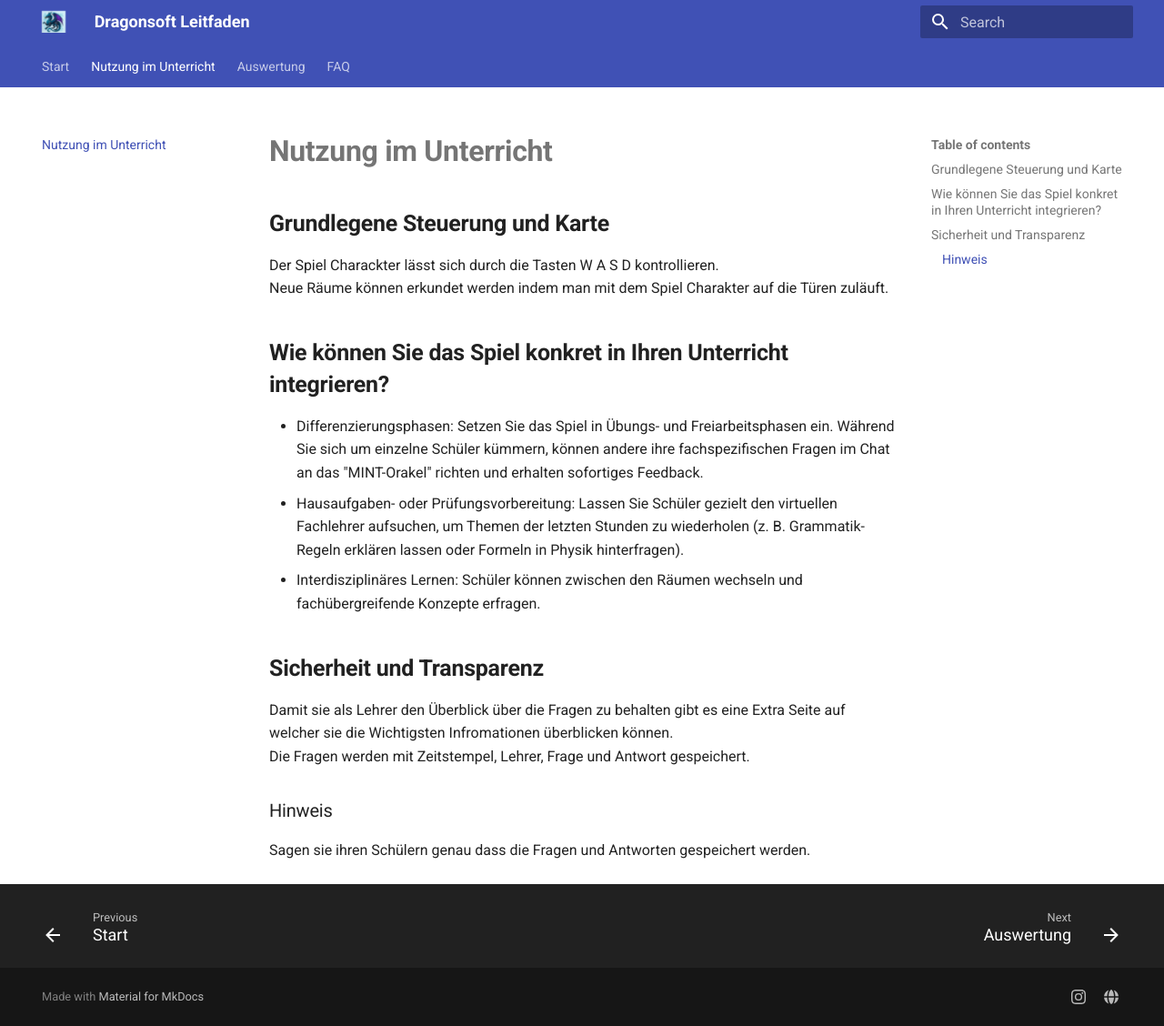
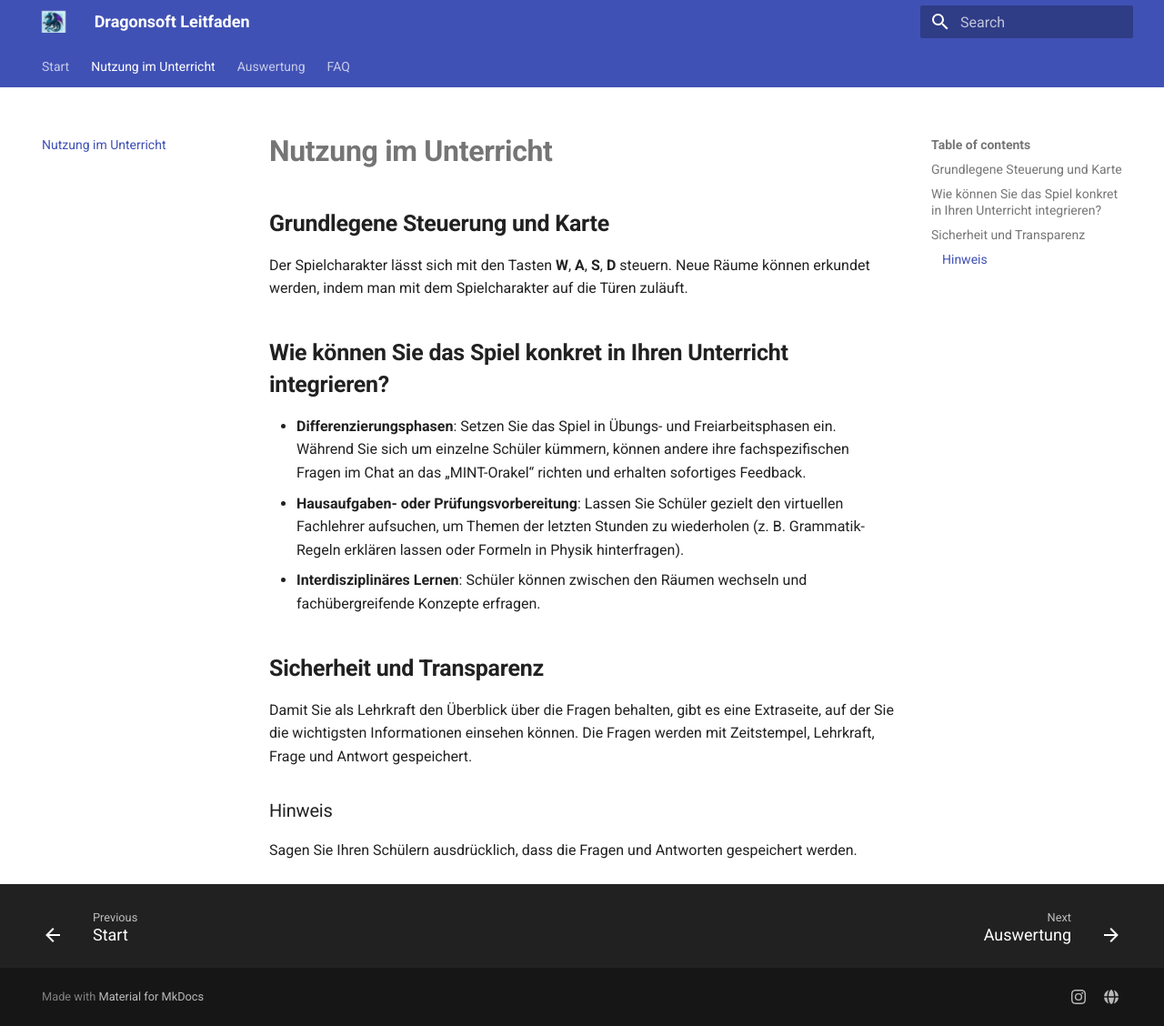
Before and after one commit to NOOD3LS/Dragonsoft-Leitfaden, an MkDocs documentation site: the page built from docs/Unterricht.md, in a window 1280 px wide and 1128 px high. Shown: the whole window at 91% size. Built offline with MkDocs 1.6.1 and Material for MkDocs 9.7.7, drawn with Linux system fonts in a browser that asks for light colours.

Commit message:
Erste Revisation

```diff
--- a/docs/Unterricht.md
+++ b/docs/Unterricht.md
@@ -1,18 +1,18 @@
 # __Nutzung im Unterricht__
 
 ## __Grundlegene Steuerung und Karte__
-Der Spiel Charackter lässt sich durch die Tasten  W A S D kontrollieren.
-Neue Räume können erkundet werden indem man mit dem Spiel Charakter auf die Türen zuläuft.
+Der Spielcharakter lässt sich mit den Tasten **W**, **A**, **S**, **D** steuern.
+Neue Räume können erkundet werden, indem man mit dem Spielcharakter auf die Türen zuläuft.
 
 ## __Wie können Sie das Spiel konkret in Ihren Unterricht integrieren?__
 
-*	Differenzierungsphasen: Setzen Sie das Spiel in Übungs- und Freiarbeitsphasen ein. Während Sie sich um einzelne Schüler kümmern, können andere ihre fachspezifischen Fragen im Chat an das "MINT-Orakel" richten und erhalten sofortiges Feedback.
-*	Hausaufgaben- oder Prüfungsvorbereitung: Lassen Sie Schüler gezielt den virtuellen Fachlehrer aufsuchen, um Themen der letzten Stunden zu wiederholen (z. B. Grammatik-Regeln erklären lassen oder Formeln in Physik hinterfragen).
-*	Interdisziplinäres Lernen: Schüler können zwischen den Räumen wechseln und fachübergreifende Konzepte erfragen.
+*	**Differenzierungsphasen**: Setzen Sie das Spiel in Übungs- und Freiarbeitsphasen ein. Während Sie sich um einzelne Schüler kümmern, können andere ihre fachspezifischen Fragen im Chat an das „MINT-Orakel“ richten und erhalten sofortiges Feedback.
+*	**Hausaufgaben- oder Prüfungsvorbereitung**: Lassen Sie Schüler gezielt den virtuellen Fachlehrer aufsuchen, um Themen der letzten Stunden zu wiederholen (z. B. Grammatik-Regeln erklären lassen oder Formeln in Physik hinterfragen).
+*	**Interdisziplinäres Lernen**: Schüler können zwischen den Räumen wechseln und fachübergreifende Konzepte erfragen.
 
 ## __Sicherheit und Transparenz__
-Damit sie als Lehrer den Überblick über die Fragen zu behalten gibt es eine Extra Seite auf welcher sie die Wichtigsten Infromationen überblicken können.
-Die Fragen werden mit Zeitstempel, Lehrer, Frage und Antwort gespeichert.
+Damit Sie als Lehrkraft den Überblick über die Fragen behalten, gibt es eine Extraseite, auf der Sie die wichtigsten Informationen einsehen können.
+Die Fragen werden mit Zeitstempel, Lehrkraft, Frage und Antwort gespeichert.
 
 ### Hinweis
-Sagen sie ihren Schülern genau dass die Fragen und Antworten gespeichert werden.
+Sagen Sie Ihren Schülern ausdrücklich, dass die Fragen und Antworten gespeichert werden.
```
Also changed, not shown: docs/Auswertung.md (+7 -7 lines), docs/faq.md (+1 -1 lines).
